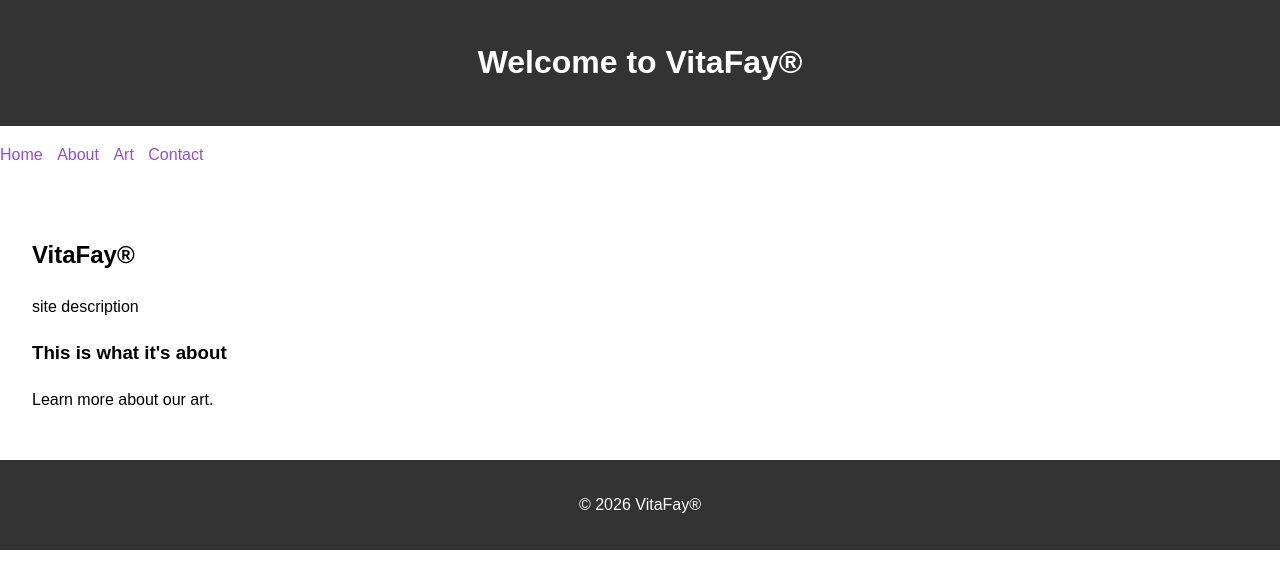
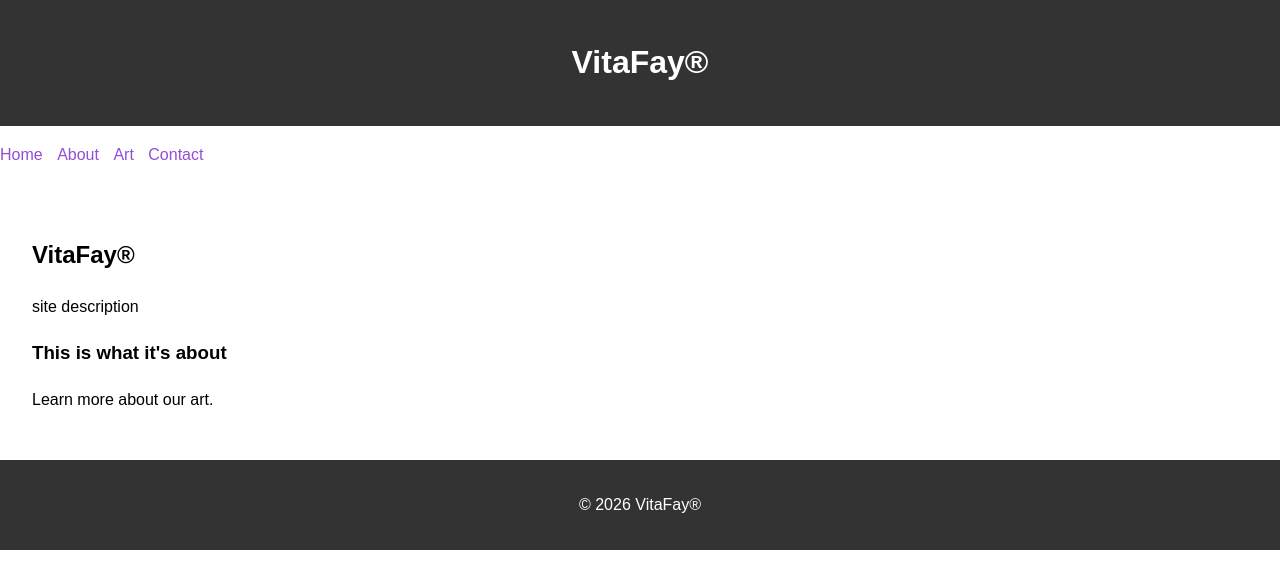
Before and after one commit to CJ76JUICE/automatic-enigma, a plain HTML site: page index.html in a window 1280 px wide. Drawn offline with Linux system fonts and the light colour scheme.

Commit message:
text update

```diff
--- a/index.html
+++ b/index.html
@@ -38,7 +38,7 @@
 <body>
 
     <header>
-        <h1>Welcome to VitaFay®</h1>
+        <h1>VitaFay®</h1>
     </header>
 
     <nav>
```
